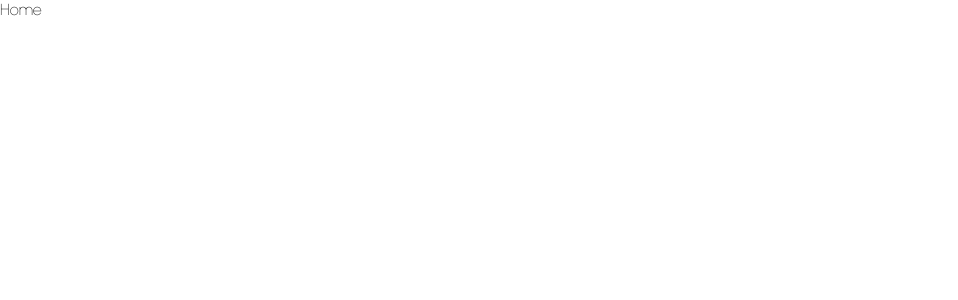
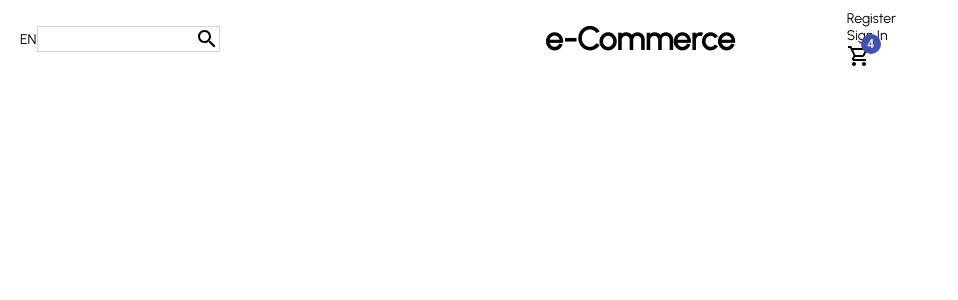
Before and after one commit to kowo0403hk/e-commerce-ts, a React (Create React App) app in the folder client/: page / in a window 1280 px wide. Shown: the top 300 px of the page, without its empty margins (0-958 px from the left). Built offline with nearby package versions, Linux system fonts and the light colour scheme.

Commit message:
added navbar component and sytled components, as well as material-ui

```diff
--- a/client/package.json
+++ b/client/package.json
@@ -3,6 +3,8 @@
   "version": "0.1.0",
   "private": true,
   "dependencies": {
+    "@material-ui/core": "^4.12.4",
+    "@material-ui/icons": "^4.11.3",
     "@testing-library/jest-dom": "^5.11.4",
     "@testing-library/react": "^11.1.0",
     "@testing-library/user-event": "^12.1.10",
@@ -13,6 +15,7 @@
     "react": "^17.0.2",
     "react-dom": "^17.0.2",
     "react-scripts": "4.0.3",
+    "styled-components": "^5.3.5",
     "typescript": "^4.7.4",
     "web-vitals": "^1.0.1"
   },
@@ -39,5 +42,8 @@
       "last 1 firefox version",
       "last 1 safari version"
     ]
+  },
+  "devDependencies": {
+    "@types/styled-components": "^5.1.25"
   }
 }
--- a/client/public/index.html
+++ b/client/public/index.html
@@ -5,9 +5,10 @@
   <meta charset="utf-8" />
   <meta name="viewport" content="width=device-width, initial-scale=1" />
   <meta name="description" content="Web site created using create-react-app" />
-  <link
-    href="https://fonts.googleapis.com/css2?family=Bungee&family=Source+Sans+Pro:ital,wght@0,300;0,600;1,300;1,600&family=Urbanist:wght@100&display=swap"
-    rel="stylesheet">
+<link
+  href="https://fonts.googleapis.com/css2?family=Bungee&family=Source+Sans+Pro:ital,wght@0,300;0,600;1,300;1,600&family=Urbanist:wght@100;400&display=swap"
+  rel="stylesheet">
+
   <style>
     * {
       margin: 0;
--- a/client/src/App.tsx
+++ b/client/src/App.tsx
@@ -1,5 +1,5 @@
 import React, { FC } from "react";
-import Home from "./components/Home";
+import Home from "./pages/Home";
 
 const App: FC = () => {
   return <Home />;
--- a/client/src/components/Home.tsx
+++ /dev/null
@@ -1,7 +0,0 @@
-import React, { FC } from "react";
-
-const Home: FC = () => {
-  return <div>Home</div>;
-};
-
-export default Home;
--- /dev/null
+++ b/client/src/components/Navbar.tsx
@@ -0,0 +1,86 @@
+import { Badge } from "@material-ui/core";
+import { Search, ShoppingCartOutlined } from "@material-ui/icons";
+import React, { FC } from "react";
+import styled from "styled-components";
+
+const Container = styled.div`
+  height: 60px;
+`;
+
+const Wrapper = styled.div`
+  padding: 10px 20px;
+  display: flex;
+  justify-content: space-between;
+  align-items: center;
+`;
+
+const Left = styled.div`
+  flex: 1;
+  display: flex;
+  align-items: center;
+`;
+
+const Language = styled.span`
+  font-size: 14px;
+  cursor: pointer;
+`;
+
+const SearchContainer = styled.div`
+  border: 0.5px solid lightgray;
+  display: flex;
+  align-items: center;
+  margin-left: 25px
+  padding: 5px;
+`;
+
+const Input = styled.input`
+  border: none;
+`;
+
+const Center = styled.div`
+  flex: 1;
+  text-align: center;
+`;
+
+const Logo = styled.h1`
+  font-weight: bold;
+`;
+
+const Right = styled.div`
+  flex: 1;
+`;
+
+const MenuItem = styled.div`
+  font-size: 14px;
+  cursor: pointer;
+`;
+
+const Navbar: FC = () => {
+  return (
+    <Container>
+      <Wrapper>
+        <Left>
+          <Language>EN</Language>
+          <SearchContainer>
+            <Input />
+            <Search />
+          </SearchContainer>
+        </Left>
+        <Center>
+          <Logo>e-Commerce</Logo>
+        </Center>
+        <Right>
+          <MenuItem>Register</MenuItem>
+          <MenuItem>Sign In</MenuItem>
+          <MenuItem>
+            <Badge badgeContent={4} color="primary">
+              <ShoppingCartOutlined />
+            </Badge>
+          </MenuItem>
+        </Right>
+      </Wrapper>
+    </Container>
+  );
+};
+
+export default Navbar;
--- /dev/null
+++ b/client/src/pages/Home.tsx
@@ -0,0 +1,12 @@
+import React, { FC } from "react";
+import Navbar from "../components/Navbar";
+
+const Home: FC = () => {
+  return (
+    <div>
+      <Navbar />
+    </div>
+  );
+};
+
+export default Home;
```
Also changed, not shown: 2 other files (tests, documents, lock files or other folders).
